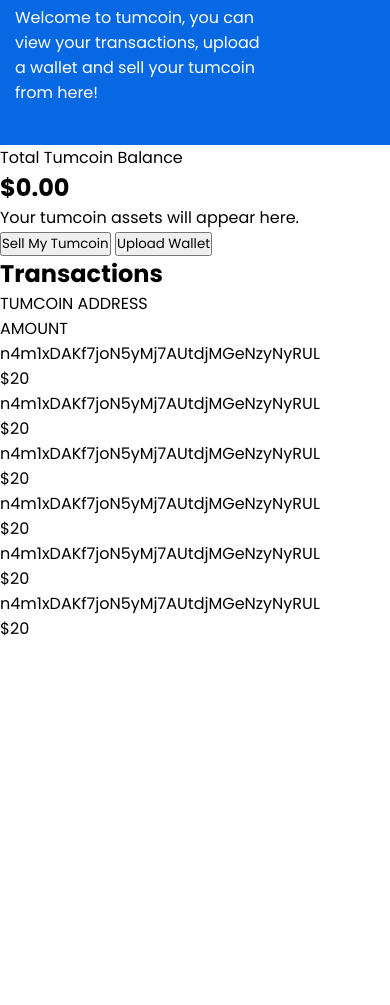
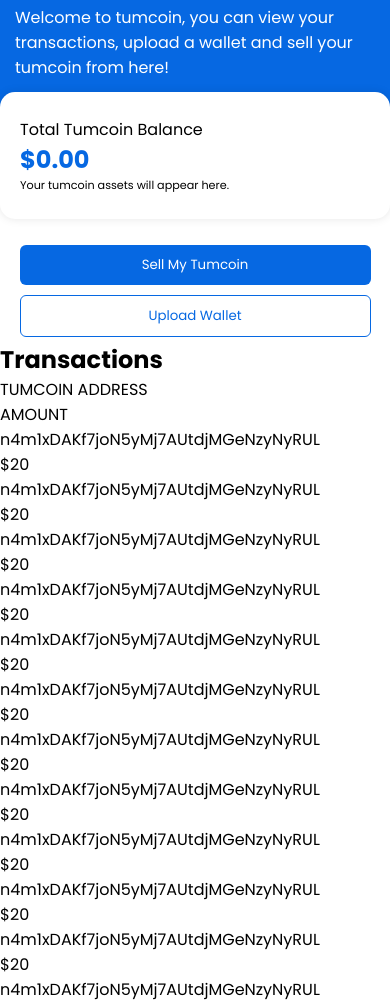
Before and after one commit to DangaRanga/tumcoin-frontend, a plain HTML site: page index.html in a window 390 px wide. Shown: the part 88-1093 px from the top of the page. Before the commit the page ends 844 px from the top, so only its background shows below. Drawn offline with Linux system fonts and the light colour scheme.

Commit message:
Completed most of dashboard

```diff
--- a/index.html
+++ b/index.html
@@ -15,8 +15,12 @@
         <div class="headerControls">
           <h1>Dashboard</h1>
           <article>
-            <button class="tumcoin-btn primaryBtn">Sell My TumCoin</button>
-            <button class="tumcoin-btn secondaryBtn">Upload TumCoin</button>
+            <button class="tumcoin-btn primary-btn-light">
+              Sell My TumCoin
+            </button>
+            <button class="tumcoin-btn secondary-btn-light">
+              Upload TumCoin
+            </button>
           </article>
         </div>
         <p>
@@ -26,7 +30,7 @@
       </div>
     </header>
     <main>
-      <section class="balanceWrapper">
+      <section class="balance-wrapper">
         <p>Total Tumcoin Balance</p>
         <!-- Use queryselector to update this element.
             Placeholder balance is placed here-->
@@ -35,10 +39,10 @@
       </section>
       <!-- Update actions with javascript if no wallet exists -->
       <section class="mobile-actions">
-        <button>Sell My Tumcoin</button>
-        <button>Upload Wallet</button>
+        <button class="tumcoin-btn primary-btn">Sell My Tumcoin</button>
+        <button class="tumcoin-btn secondary-btn">Upload Wallet</button>
       </section>
-      <section class="transactionWrapper">
+      <section class="transaction-wrapper">
         <h1>Transactions</h1>
         <div class="transactionsHeader">
           <p>TUMCOIN ADDRESS</p>
@@ -47,27 +51,55 @@
         <!-- Use query this object and inject html for transactions,
             with the formatted classes below-->
         <div id="transaction-list">
-          <article class="tumcoinTransaction">
+          <article class="tumcoin-transaction">
             <p class="tumcoinAddress">n4m1xDAKf7joN5yMj7AUtdjMGeNzyNyRUL</p>
             <p>$20</p>
           </article>
-          <article class="tumcoinTransaction">
+          <article class="tumcoin-transaction">
             <p class="tumcoinAddress">n4m1xDAKf7joN5yMj7AUtdjMGeNzyNyRUL</p>
             <p>$20</p>
           </article>
-          <article class="tumcoinTransaction">
+          <article class="tumcoin-transaction">
             <p class="tumcoinAddress">n4m1xDAKf7joN5yMj7AUtdjMGeNzyNyRUL</p>
             <p>$20</p>
           </article>
-          <article class="tumcoinTransaction">
+          <article class="tumcoin-transaction">
             <p class="tumcoinAddress">n4m1xDAKf7joN5yMj7AUtdjMGeNzyNyRUL</p>
             <p>$20</p>
           </article>
-          <article class="tumcoinTransaction">
+          <article class="tumcoin-transaction">
             <p class="tumcoinAddress">n4m1xDAKf7joN5yMj7AUtdjMGeNzyNyRUL</p>
             <p>$20</p>
           </article>
-          <article class="tumcoinTransaction">
+          <article class="tumcoin-transaction">
+            <p class="tumcoinAddress">n4m1xDAKf7joN5yMj7AUtdjMGeNzyNyRUL</p>
+            <p>$20</p>
+          </article>
+          <article class="tumcoin-transaction">
+            <p class="tumcoinAddress">n4m1xDAKf7joN5yMj7AUtdjMGeNzyNyRUL</p>
+            <p>$20</p>
+          </article>
+          <article class="tumcoin-transaction">
+            <p class="tumcoinAddress">n4m1xDAKf7joN5yMj7AUtdjMGeNzyNyRUL</p>
+            <p>$20</p>
+          </article>
+          <article class="tumcoin-transaction">
+            <p class="tumcoinAddress">n4m1xDAKf7joN5yMj7AUtdjMGeNzyNyRUL</p>
+            <p>$20</p>
+          </article>
+          <article class="tumcoin-transaction">
+            <p class="tumcoinAddress">n4m1xDAKf7joN5yMj7AUtdjMGeNzyNyRUL</p>
+            <p>$20</p>
+          </article>
+          <article class="tumcoin-transaction">
+            <p class="tumcoinAddress">n4m1xDAKf7joN5yMj7AUtdjMGeNzyNyRUL</p>
+            <p>$20</p>
+          </article>
+          <article class="tumcoin-transaction">
+            <p class="tumcoinAddress">n4m1xDAKf7joN5yMj7AUtdjMGeNzyNyRUL</p>
+            <p>$20</p>
+          </article>
+          <article class="tumcoin-transaction">
             <p class="tumcoinAddress">n4m1xDAKf7joN5yMj7AUtdjMGeNzyNyRUL</p>
             <p>$20</p>
           </article>
--- a/styles/app.css
+++ b/styles/app.css
@@ -7,6 +7,8 @@
 /* Component Imports */
 @import url("./components/header.css");
 @import url("./components/button.css");
+@import url("./components/balance.css");
+@import url("./components/transactions.css");
 
 
 /* Global Styles */
@@ -14,4 +16,29 @@
     margin: 0;
     padding: 0;
     font-family: Poppins;
+    overflow-x: hidden;
 }
+
+.mobile-actions{
+    display: none;
+}
+
+@media only screen and (max-width: 767px) {
+
+    .mobile-actions{
+        display: flex;
+        flex-direction: column;
+        margin-top: 10px;
+        width: 90%;
+        justify-content: center;
+        align-content: center;
+        margin: 120px auto auto auto;
+    }
+
+    .mobile-actions button{
+        margin: 5px 0;
+    }
+    .tumcoin-text-sm{
+        font-size: 0.7em;
+    }
+}
--- a/styles/components/balance.css
+++ b/styles/components/balance.css
@@ -1,2 +1,22 @@
+
+.balance-wrapper h2{
+    color: var(--primary);
+  }
+
 @media only screen and (max-width: 767px) {
+  .balance-wrapper {
+    /* Rectangle 21 */
+
+    position: absolute;
+
+    padding: 25px 20px;
+    left: 0;
+    right: 0;
+    margin: auto;
+    top: 180px;
+    background: #ffffff;
+    box-shadow: 0px 0px 10px rgba(0, 0, 0, 0.1);
+    border-radius: 15px;
+  }
+
 }
--- a/styles/components/button.css
+++ b/styles/components/button.css
@@ -8,19 +8,26 @@
     cursor: pointer;
 }
 
-.primaryBtn{
+.primary-btn{
+    background: var(--primary);
+    color: var(--light);
+    border: none;
+}
+
+.secondary-btn{
+    background: var(--light);
+    border: 1px solid var(--primary);
+    color: var(--primary);
+
+}
+.primary-btn-light{
     background: var(--light);
     border: none;
 
 }
 
-
-.lightBtn{
-
-}
-.secondaryBtn{
+.secondary-btn-light{
     background: var(--primary);
     border: 1px solid var(--light);
     color: var(--light);
-
 }
--- a/styles/components/header.css
+++ b/styles/components/header.css
@@ -28,7 +28,7 @@
     }
     .headerWrapper p{
         font-size: 1em;
-        width: 70%;
+        width: 100%;
     }
     .tumHeadearBg{
 
```
